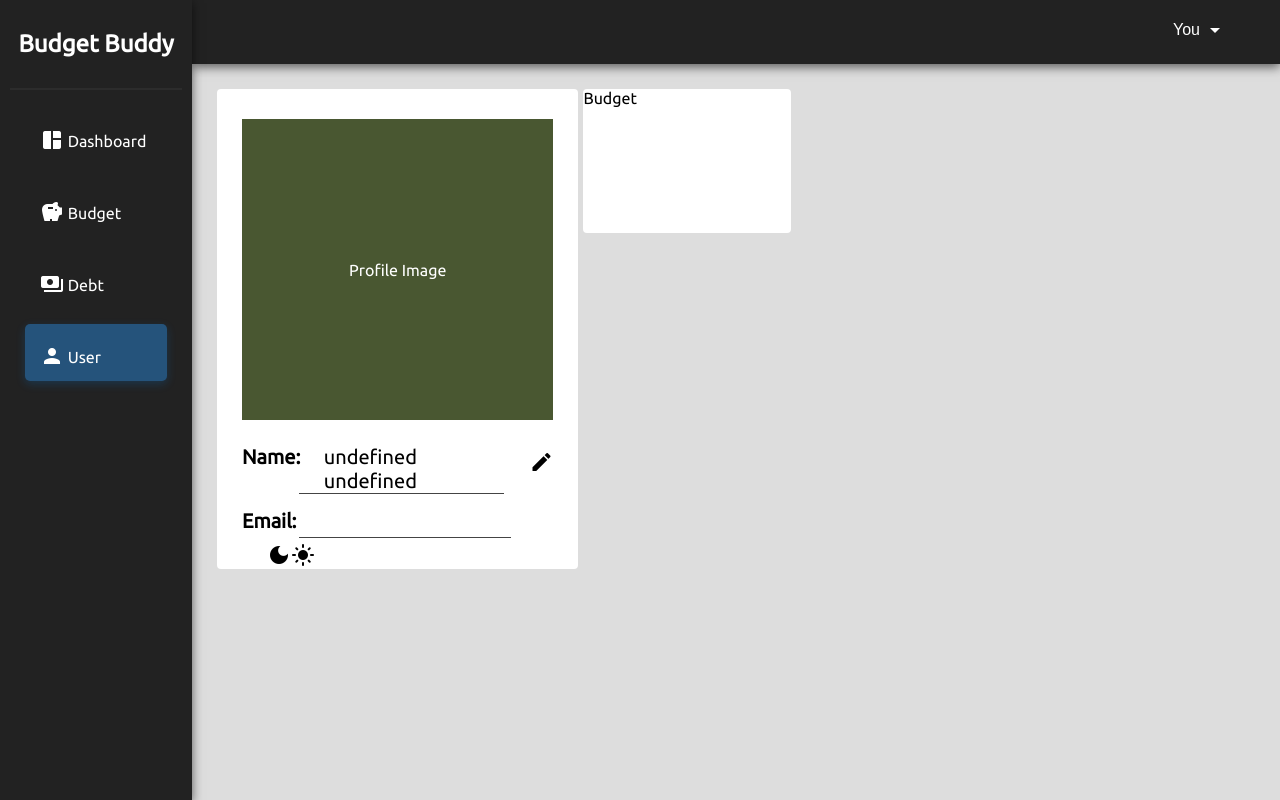
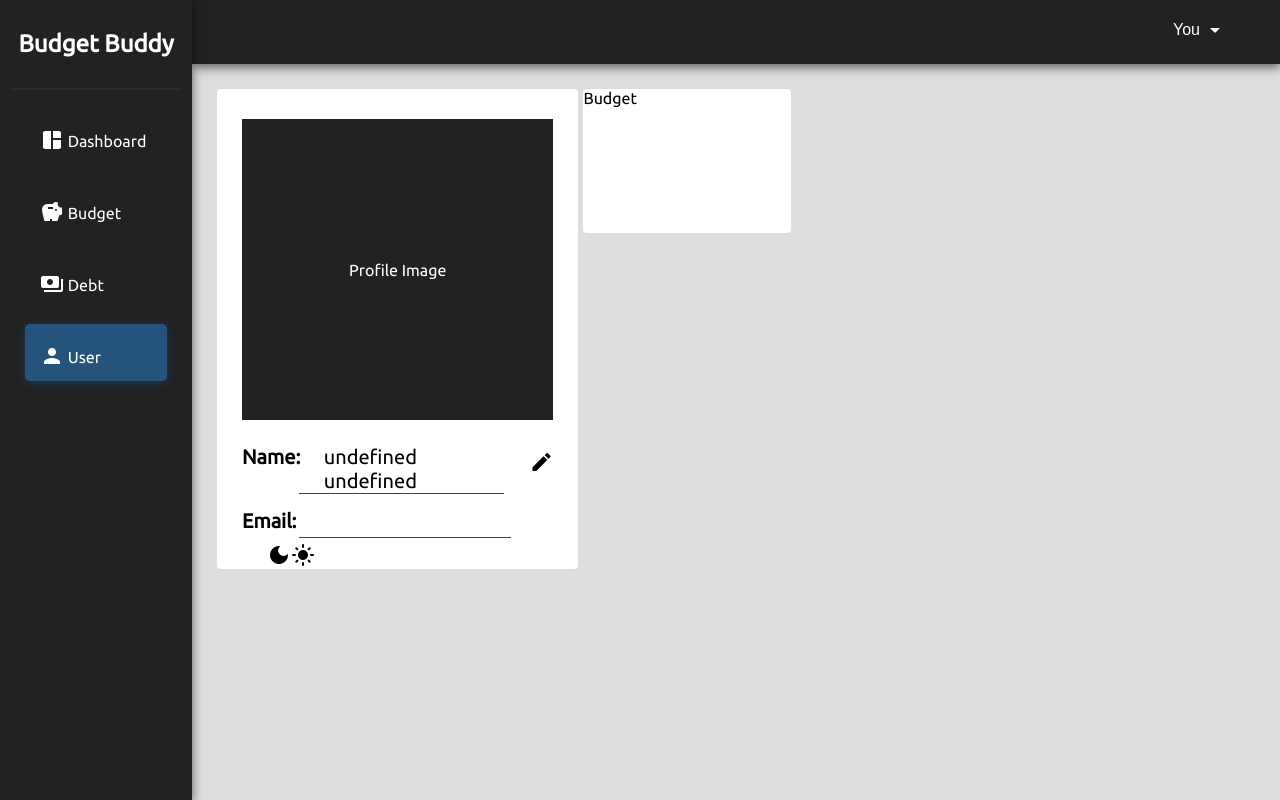
Before and after one commit to Group-Saber/saber-budget-buddy, a React (Create React App) app in the folder budget_buddy_frontend/: page /main/user in a window 1280 px wide. Built offline with nearby package versions, Linux system fonts and the light colour scheme; the HTML template or start-up script is replaced by a standard one.

Commit message:
Minor UI changes

```diff
--- a/budget_buddy_frontend/src/components/DebtBarChart.js
+++ b/budget_buddy_frontend/src/components/DebtBarChart.js
@@ -55,7 +55,7 @@ const DebtLineChart = ({debts, color, title}) => {
 
     return (
         <>
-        <h2>{title}</h2>
+        <h2>{title} (5 Weeks)</h2>
         <ResponsiveContainer width="100%" height={300}>
             <BarChart
                 data={data}
--- a/budget_buddy_frontend/src/pages/DebtPage.js
+++ b/budget_buddy_frontend/src/pages/DebtPage.js
@@ -77,16 +77,16 @@ const DebtPage = ({uid, user}) => {
                     <div className='total-stacked'>
                         <div className='split top'>
                             <i className='material-icons'>arrow_upward</i>
-                            <p>${positive.toFixed(2)}</p>
+                            <p>$ {positive.toFixed(2)}</p>
                         </div>
                         <div className='split bottom'>
                         <i className='material-icons'>arrow_downward</i>
-                            <p>${negative.toFixed(2)}</p>
+                            <p>$ {negative.toFixed(2)}</p>
                         </div>
                     </div>
                     <div className='total'>
                         <h2>Total</h2>
-                        <p>${(positive + negative).toFixed(2)}</p>
+                        <p>$ {(positive + negative).toFixed(2)}</p>
                     </div>
                 </div>
                 <div className='debt-chart'>
@@ -111,7 +111,7 @@ const DebtPage = ({uid, user}) => {
                             <li className='debts-row' key={index}>
                                 <div className='col col-1' data-label='Name'>{debt.name}</div>
                                 <div className='col col-2' data-label='Amount'>{debt.amount.toFixed(2)}</div>
-                                <div className='col col-3' data-label='Note'>{debt.note.length > 25 ? debt.note.substring(0, 25) + '...' : debt.note}</div>
+                                <div className='col col-3' data-label='Note'>{debt.note.length > 50 ? debt.note.substring(0, 50) + '...' : debt.note}</div>
                                 <div className='col col-4' data-label='Date'>{formatDate(new Date(debt.date))}</div>
                                 <div className='col col-5' data-label='Button'><i className='material-icons debt-icon' onClick={() => editDebt(index)}>more_vert</i></div>
                             </li>
@@ -132,7 +132,7 @@ const DebtPage = ({uid, user}) => {
                             <li className='debts-row' key={index}>
                                 <div className='col col-1' data-label='Name'>{pay.name}</div>
                                 <div className='col col-2' data-label='Amount'>{pay.amount.toFixed(2)}</div>
-                                <div className='col col-3' data-label='Note'>{pay.note.length > 30 ? pay.note.substring(0, 30) + '...' : pay.note}</div>
+                                <div className='col col-3' data-label='Note'>{pay.note.length > 50 ? pay.note.substring(0, 50) + '...' : pay.note}</div>
                                 <div className='col col-4' data-label='Date'>{formatDate(new Date(pay.paid))}</div>
                                 <div className='col col-5' data-label='Button'><i className='material-icons debt-icon' onClick={() => editPayment(index)}>more_vert</i></div>
                             </li>
--- a/budget_buddy_frontend/src/pages/UserPage.js
+++ b/budget_buddy_frontend/src/pages/UserPage.js
@@ -1,29 +1,31 @@
-import React, { useEffect, useState } from 'react'
+import React, { useState } from 'react'
 
 const UserPage = ({user}) => {
-    let [color, setColor] = useState('')
-
-    useEffect(() => {
-        handleClick()
-    }, [user])
+    let [color, setColor] = useState('#222222')
+    let [contrast, setContrast] = useState('#ffffff')
 
     let handleClick = () => {
         const hex = '0123456789abcdef'
-        let newColor = '#'
+        let newColor = ''
 
         for(let i = 0; i < 6; i++) {
             newColor += hex.charAt(Math.floor(Math.random() * hex.length))
         }
 
         console.log(newColor)
-        setColor(newColor)
+        setColor('#' + newColor)
+        setContrast('#' + invertHex(newColor))
+    }
+
+    let invertHex = (hex) => {
+        return (Number(`0x1${hex}`) ^ 0xFFFFFF).toString(16).substring(1)
     }
 
     return (
         <div className='tab-body'>
             <div className='user-top'>
                 <div className='user-info'>
-                    <div className='user-img box' style={{backgroundColor: color}} onClick={handleClick}>Profile Image</div>
+                    <div className='user-img box' style={{backgroundColor: color, color: contrast}} onClick={handleClick}>Profile Image</div>
                     <div className='user-detail'>
                         <div className='user-label'>Name:</div>
                         <div className='user-text'>{`${user.first} ${user.last}`}</div>
```
Also changed, not shown: 1 other file (tests, documents, lock files or other folders).
